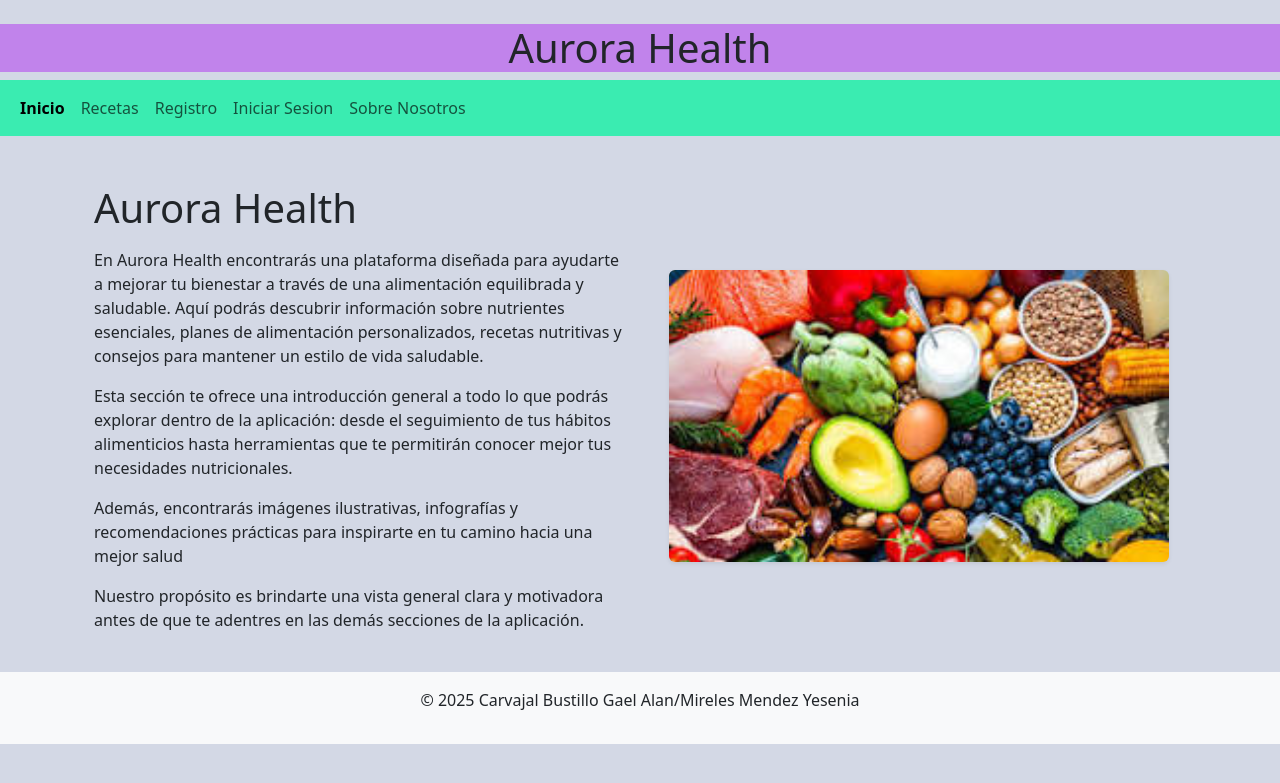
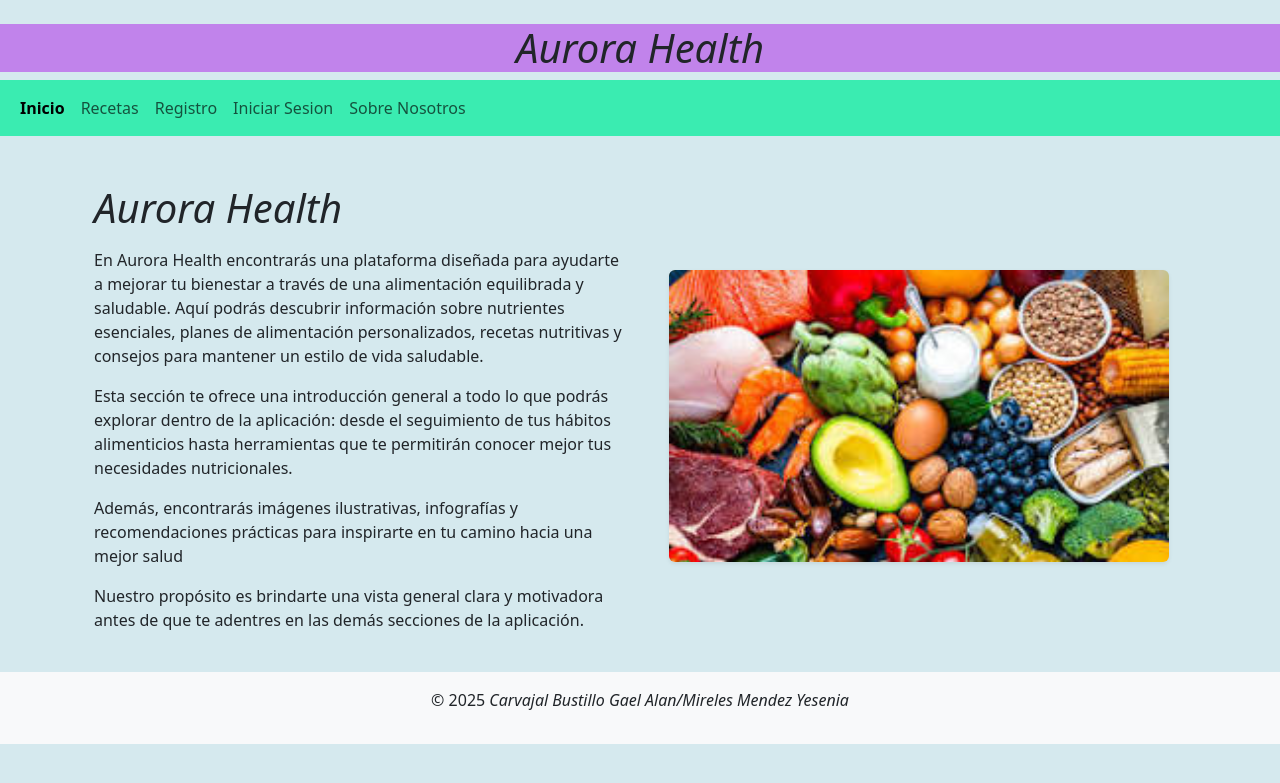
Before and after one commit to MirelesMendezYesenia/NutriAppTest2, a Flask app: page / in a window 1280 px wide. Shown: the top 783 px of the page. Run offline with Flask 3, Linux system fonts and the light colour scheme.

Commit message:
jasjasasjajsa

```diff
--- a/templates/base.html
+++ b/templates/base.html
@@ -9,8 +9,8 @@
         integrity="sha384-sRIl4kxILFvY47J16cr9ZwB07vP4J8+LH7qKQnuqkuIAvNWLzeN8tE5YBujZqJLB" crossorigin="anonymous" />
 </head>
 
-<body style="background-color: #D3D8E5;">
-    <h1 class="text-center mt-4" style="background-color: #c183ebff;">Aurora Health</h1>
+<body style="background-color: #d5e9eeff;">
+    <h1 class="text-center mt-4" style="background-color: #c183ebff;"><i>Aurora Health</i></h1>
 
     <nav class="navbar navbar-expand-lg" style="background-color: #3aecb1ff;">
         <div class="container-fluid">
@@ -45,8 +45,8 @@
         {% endblock %}
     </section>
 
-    <footer class="bg-light text-center py-3 mt-4" style="background-color: #ff5733;">
-    <p>© 2025 Carvajal Bustillo Gael Alan/Mireles Mendez Yesenia</p>
+    <footer class="bg-light text-center py-3 mt-4" style="background-color: #188fd4ff;">
+    <p>© 2025 <i>Carvajal Bustillo Gael Alan/Mireles Mendez Yesenia</i></p>
 </footer>
 
 
--- a/templates/index.html
+++ b/templates/index.html
@@ -4,7 +4,7 @@
 <div class="container mt-5">
   <div class="row align-items-center">
     <div class="col-md-6">
-      <h1>Aurora Health</h1>
+      <h1><i>Aurora Health</i></h1>
       <p class="mt-3">En Aurora Health encontrarás una plataforma diseñada para ayudarte a mejorar tu bienestar a través de una alimentación equilibrada y saludable. Aquí podrás descubrir información sobre nutrientes esenciales, planes de alimentación personalizados, recetas nutritivas y consejos para mantener un estilo de vida saludable.</p>
       <p>Esta sección te ofrece una introducción general a todo lo que podrás explorar dentro de la aplicación: desde el seguimiento de tus hábitos alimenticios hasta herramientas que te permitirán conocer mejor tus necesidades nutricionales.</p>
       <p>Además, encontrarás imágenes ilustrativas, infografías y recomendaciones prácticas para inspirarte en tu camino hacia una mejor salud</p>
--- a/templates/login.html
+++ b/templates/login.html
@@ -1,5 +1,5 @@
 {% extends "base.html" %}
 
 {% block contenido %}
-<h1>Si ya tienes cuenta inicia sesión</h1>
+<h1><i>Si ya tienes cuenta inicia sesión</i></h1>
 {% endblock %}
--- a/templates/recetas.html
+++ b/templates/recetas.html
@@ -2,7 +2,7 @@
 {% block contenido %}
 
 <div class="container mt-5">
-  <h1 class="text-center mb-4">Recetas Saludables </h1>
+  <h1 class="text-center mb-4"><i>Recetas Saludables </i></h1>
 
   <div class="row g-4">
 
--- a/templates/registro.html
+++ b/templates/registro.html
@@ -1,5 +1,5 @@
 {% extends "base.html" %}
 
 {% block contenido %}
-<h1>Crea una cuenta para mas beneficios</h1>
+<h1><i>Crea una cuenta para mas beneficios</i></h1>
 {% endblock %}
--- a/templates/sobre.html
+++ b/templates/sobre.html
@@ -5,7 +5,7 @@
   <div class="row align-items-center">
 
     <div class="col-md-6">
-      <h1 class="mb-4 text-success">Sobre Nosotros </h1>
+      <h1><i>Sobre Nosotros </i></h1>
       <p>
         Somos dos estudiantes de preparatoria apasionados por el bienestar y la tecnología.
         Nuestro propósito con esta aplicación es ofrecerte una herramienta práctica, moderna y confiable
```
